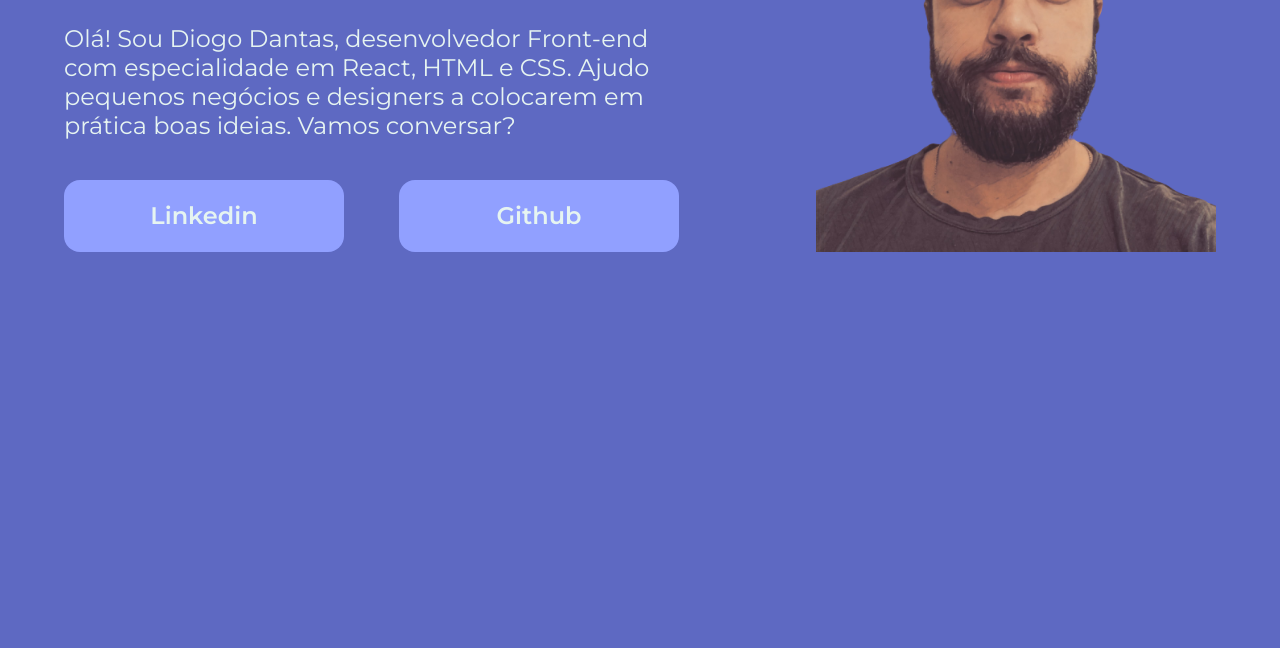
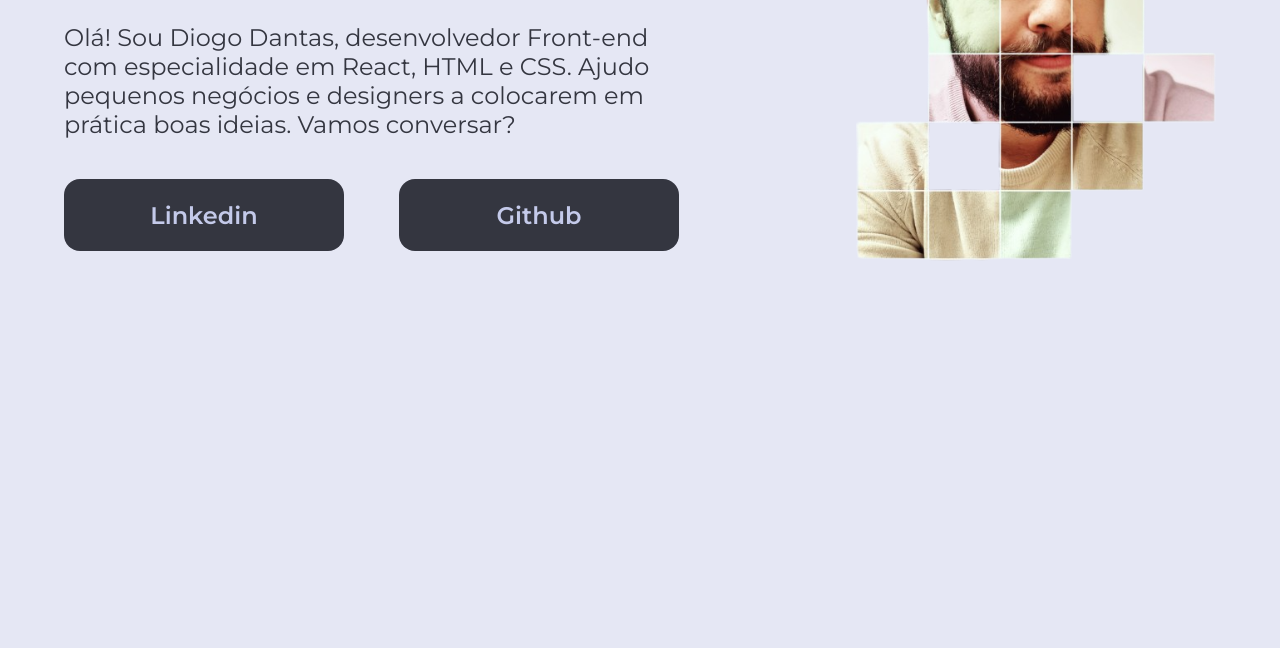
Before and after one commit to diogo-dantas/html-css, a plain HTML site: page portfolio/index.html in a window 1280 px wide. Shown: the part 254-902 px from the top of the page. Drawn offline with nearby package versions, Linux system fonts and the light colour scheme.

Commit message:
Change of colors and presentation photo before the start of the third course.

```diff
--- a/portfolio/index.html
+++ b/portfolio/index.html
@@ -18,7 +18,7 @@
                 <a class="apresentacao__contatos__link" href="https://github.com/diogo-dantas">Github</a>
             </div>
         </section>
-        <img src="diogo.png"  width="400" alt="Foto do Diogo">
+        <img src="diogo-2.png"  width="360" alt="Foto do Diogo">
     </main>
     <footer></footer>
 </body>
--- a/portfolio/style.css
+++ b/portfolio/style.css
@@ -9,20 +9,20 @@
 
     height:100vh; /* Utilziar 100% da tela */
     box-sizing: border-box; /* Para os elementos filhos não ultrapassarem os elementos pais */
-    background-color: #5E69C2;
-    color: #E6F4F1;
+    background-color: #E5E7F4;
+    color: #343640;
 
 }
 
 .titulo-destaque {
-    color:#EEE8A9;
+    color:#987100;
 }
 
 .apresentacao {
 
     margin: 8% 5%; /* Primeiro valor eixo vertical, segundo valor eixo horizontal */
     display: flex; /* utilizando o flexbox para alinhar o conteúdo na página */
-    align-items: center;
+    align-items:flex-start;
     justify-content: space-between;
 
 }
@@ -59,14 +59,14 @@
 
 .apresentacao__contatos__link {
 
-    background-color: #91A0FF;
+    background-color: #343640;
     width: 280px;
     text-align: center;
     border-radius: 16px;
     font-size: 24 px;
     padding: 21.5px 0; /* Primeiro valor eixo vertical, segundo valor eixo horizontal */
     text-decoration: none; /* Elimina a formatação do link */
-    color:#E6F4F1;
+    color:#C4CAEA;
     font-size: 24px;
     font-family: 'Montserrat', sans-serif;
     font-weight: 600;
```
Also changed, not shown: portfolio/diogo-2.png (added), portfolio/diogo.png (deleted).
